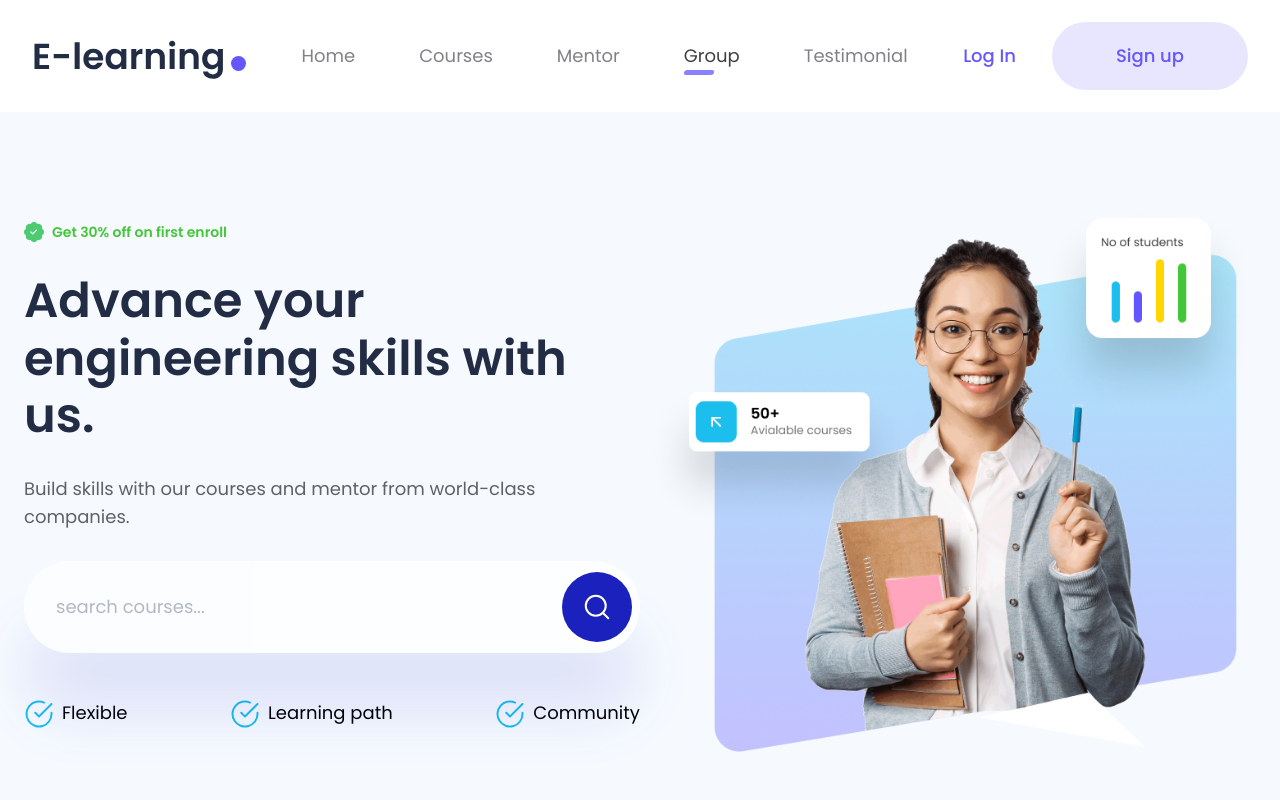
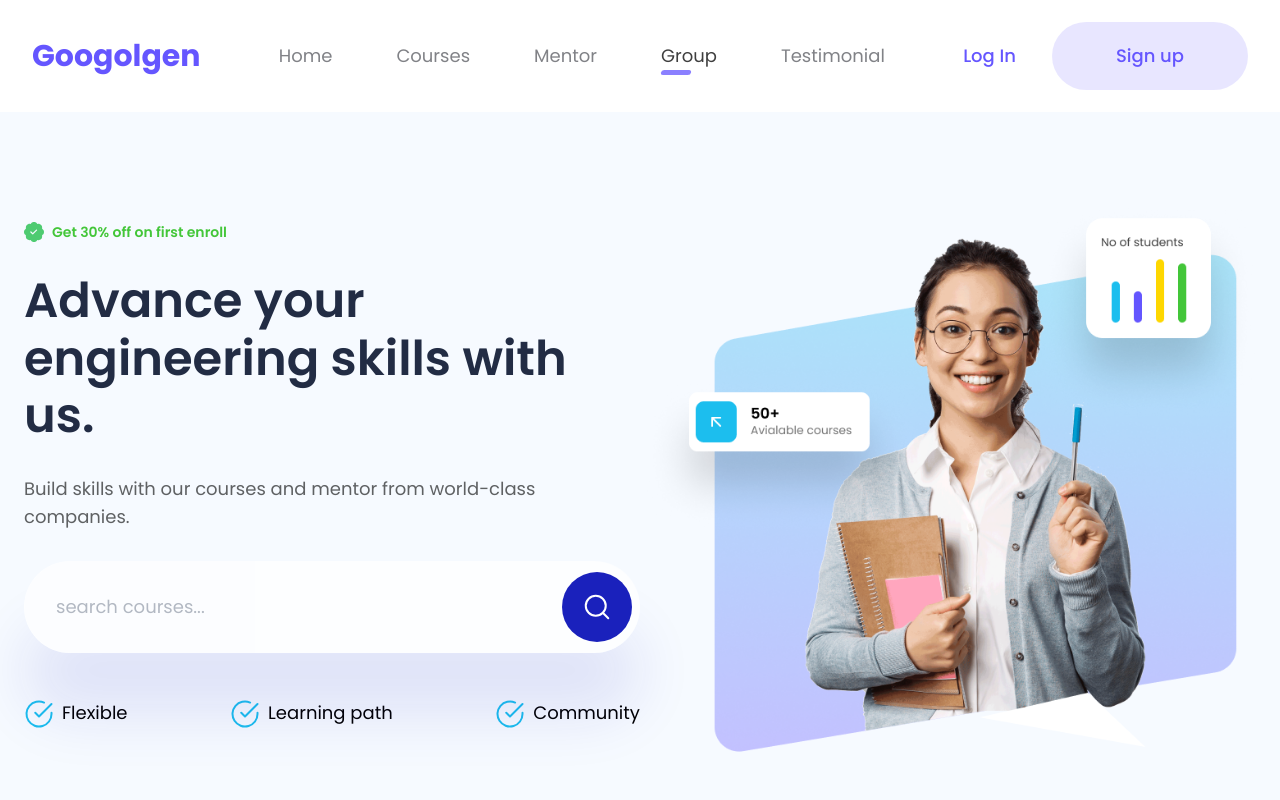
Before and after one commit to googolgen/googolgen-website, a Next.js app: page / in a window 1280 px wide. Shown: the top 800 px of the page. Built offline with nearby package versions, Linux system fonts and the light colour scheme.

Commit message:
logo is updated

```diff
--- a/app/components/Footer/Footer.tsx
+++ b/app/components/Footer/Footer.tsx
@@ -61,7 +61,8 @@ const footer = () => {
 
                 <div className='sm:col-span-6 lg:col-span-5'>
                     <div className="flex flex-shrink-0 items-center border-right">
-                        <Image src="/assets/logo/logo.svg" alt="logo" width={214} height={66} />
+                        {/* <Image src="/assets/logo/logo.svg" alt="logo" width={214} height={66} /> */}
+                        <div className="text-3xl font-bold text-Blueviolet">Googolgen</div>
                     </div>
                     <h3 className='text-xs font-medium text-gunmetalgray lh-160 mt-5 mb-4 lg:mb-16'> Open an account in minutes, get full financial <br /> control for much longer.</h3>
                     <div className='flex gap-4'>
--- a/app/components/Navbar/Navbar.tsx
+++ b/app/components/Navbar/Navbar.tsx
@@ -58,7 +58,7 @@ const Navbar = () => {
                             {/* LOGO */}
 
                             <div className="flex flex-shrink-0 items-center">
-                                <img
+                                {/* <img
                                     className="block h-12 w-40 lg:hidden"
                                     src={'/assets/logo/logo.svg'}
                                     alt="dsign-logo"
@@ -67,7 +67,10 @@ const Navbar = () => {
                                     className="hidden h-full w-full lg:block"
                                     src={'/assets/logo/logo.svg'}
                                     alt="dsign-logo"
-                                />
+                                /> */}
+                                <div className='text-3xl font-bold text-Blueviolet'>
+                                    Googolgen
+                                </div>
                             </div>
 
                             {/* LINKS */}
--- a/app/layout.tsx
+++ b/app/layout.tsx
@@ -4,8 +4,8 @@ import Footer from './components/Footer/Footer';
 
 
 export const metadata = {
-  title: 'eLearning',
-  description: 'Generated by create next app',
+  title: 'Googolgen Education Foundation',
+  description: 'An educational institute for learning cutting edge computer courses',
 }
 
 export default function RootLayout({
```
Also changed, not shown: 1 other file (tests, documents, lock files or other folders).
